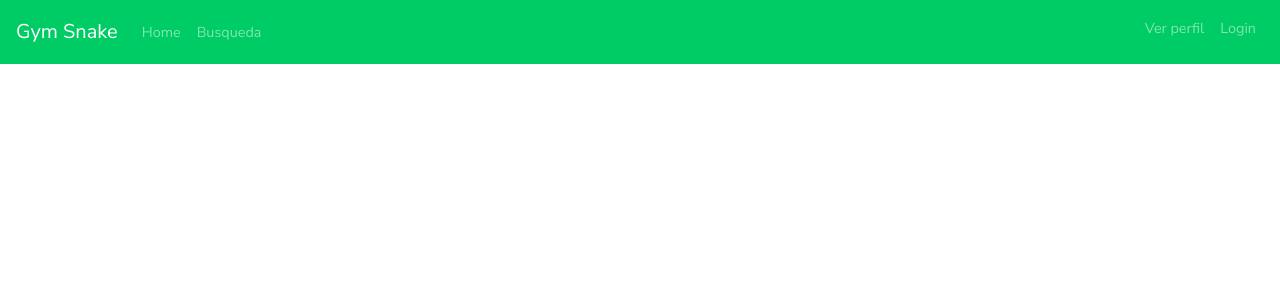
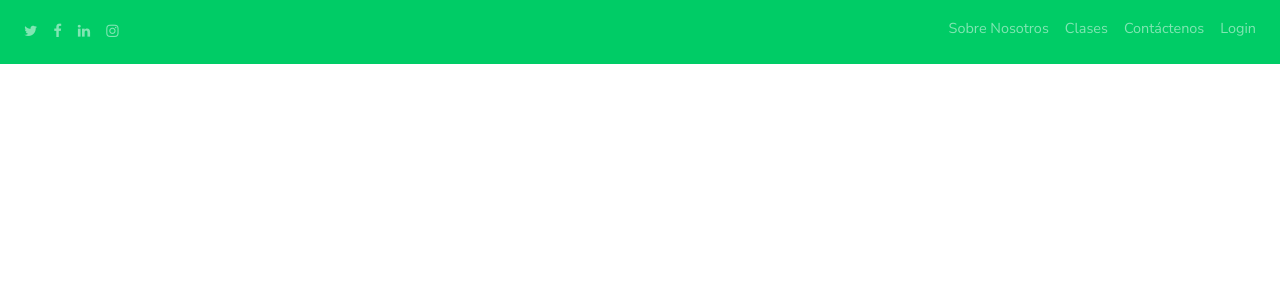
Before and after one commit to dabrin/gymSnake, a PHP site: page /public/header.php in a window 1280 px wide. Shown: the top 300 px of the page. Run offline with PHP 8.4, Linux system fonts and the light colour scheme; some libraries are stand-ins or nearby versions; some web fonts are replaced.

Commit message:
Nav Listo

```diff
--- a/public/header.php
+++ b/public/header.php
@@ -27,24 +27,40 @@
     <link rel="stylesheet" href="public/css/style.css">
 </head>
 <body>
+    <!---->
     <nav class="navbar navbar-expand-lg navbar navbar-dark bg-primary">
         <button class="navbar-toggler" type="button" data-toggle="collapse" data-target="#navbarTogglerDemo03" aria-controls="navbarTogglerDemo03" aria-expanded="false" aria-label="Toggle navigation">
             <span class="navbar-toggler-icon"></span>
         </button>
-        <a class="navbar-brand" href="#">Gym Snake</a>
+      <!--  <a class="navbar-brand" href="#">Gym<strong> Snake</strong> </a> -->
 
         <div class="collapse navbar-collapse" id="navbarTogglerDemo03">
-            <ul class="navbar-nav mr-auto mt-2 mt-lg-0">
+        <!---->
+        <ul class="navbar-nav mr-auto mt-2 mt-lg-0">
                 <li class="nav-item">
-                    <a class="nav-link" href="?controller=index&action=defaultAction" href="#">Home</a>
+                <a class="nav-link" class="p-2 pl-0"><span target="_blank" class="icon-twitter"></span></a>
+                 </li>
+                <li class="nav-item">
+                <a class="nav-link" href="https://www.facebook.com/GymSnake/" target="_blank" class="p-2 pl-0"><span class="icon-facebook"></span></a>
                 </li>
                 <li class="nav-item">
-                    <a class="nav-link" href="?controller=Busqueda&action=defaultAction">Busqueda</a>
+                <a class="nav-link" class="p-2 pl-0"><span target="_blank" class="icon-linkedin"></span></a>
+                </li>
+                <li class="nav-item">
+                <a class="nav-link" href="https://www.instagram.com/gym_snake_turrialba/"  target="_blank" class="p-2 pl-0"><span target="_blank" class="icon-instagram"></span></a>
                 </li>
             </ul>
+
+
             <ul class="navbar-nav my-2 mt-lg-0">
                 <li class="nav-item">
-                    <a class="nav-link" href="?controller=Perfil&action=defaultAction">Ver perfil</a>
+                    <a class="nav-link" href="#SobreNosotros">Sobre Nosotros</a>
+                </li>
+                <li class="nav-item">
+                    <a class="nav-link" href="#Clases">Clases</a>
+                </li>
+                <li class="nav-item">
+                    <a class="nav-link" href="#Contactenos">Contáctenos</a>
                 </li>
                 <li class="nav-item">
                     <a class="nav-link" href="?controller=Login&action=defaultAction">Login</a>
@@ -52,4 +68,3 @@
             </ul>
         </div>
     </nav>
-    <br>
```
Also changed, not shown: view/indexView.php (+22 -5 lines).
